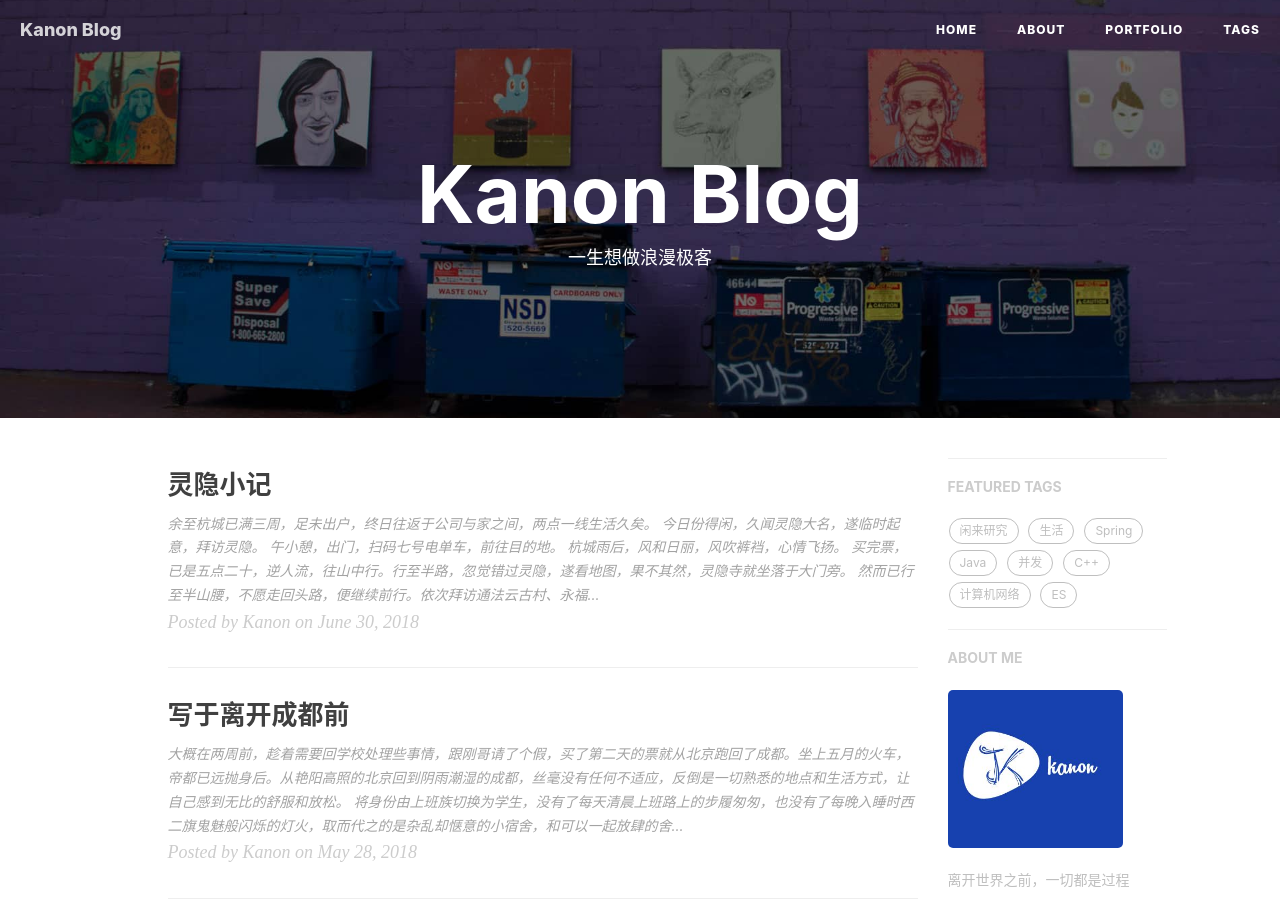
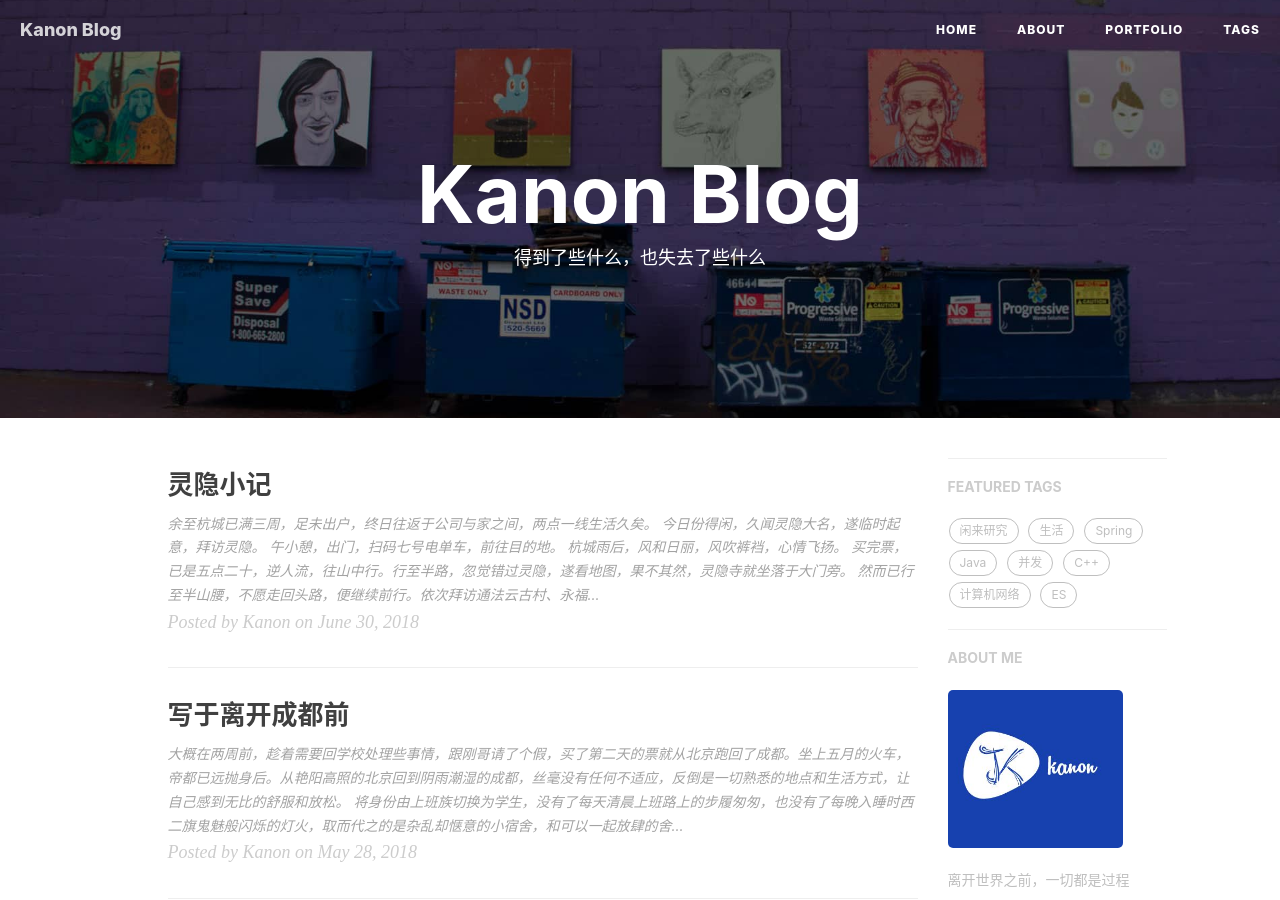
Before and after one commit to kanonjz/kanonjz.github.io, a Jekyll site: the page built from index.html, in a window 1280 px wide and 900 px high. Built offline with Jekyll 4.4.1, drawn with Linux system fonts in a browser that asks for light colours; nearby versions of some CDN libraries; the list of posts is cut into pages by our own code; comment, search, counter and statistics services are not loaded.

Commit message:
Update index.html

```diff
--- a/index.html
+++ b/index.html
@@ -1,6 +1,6 @@
 ---
 layout: page
-description: "一生想做浪漫极客"
+description: "得到了些什么，也失去了些什么"
 ---
 
 {% for post in paginator.posts %}
```
